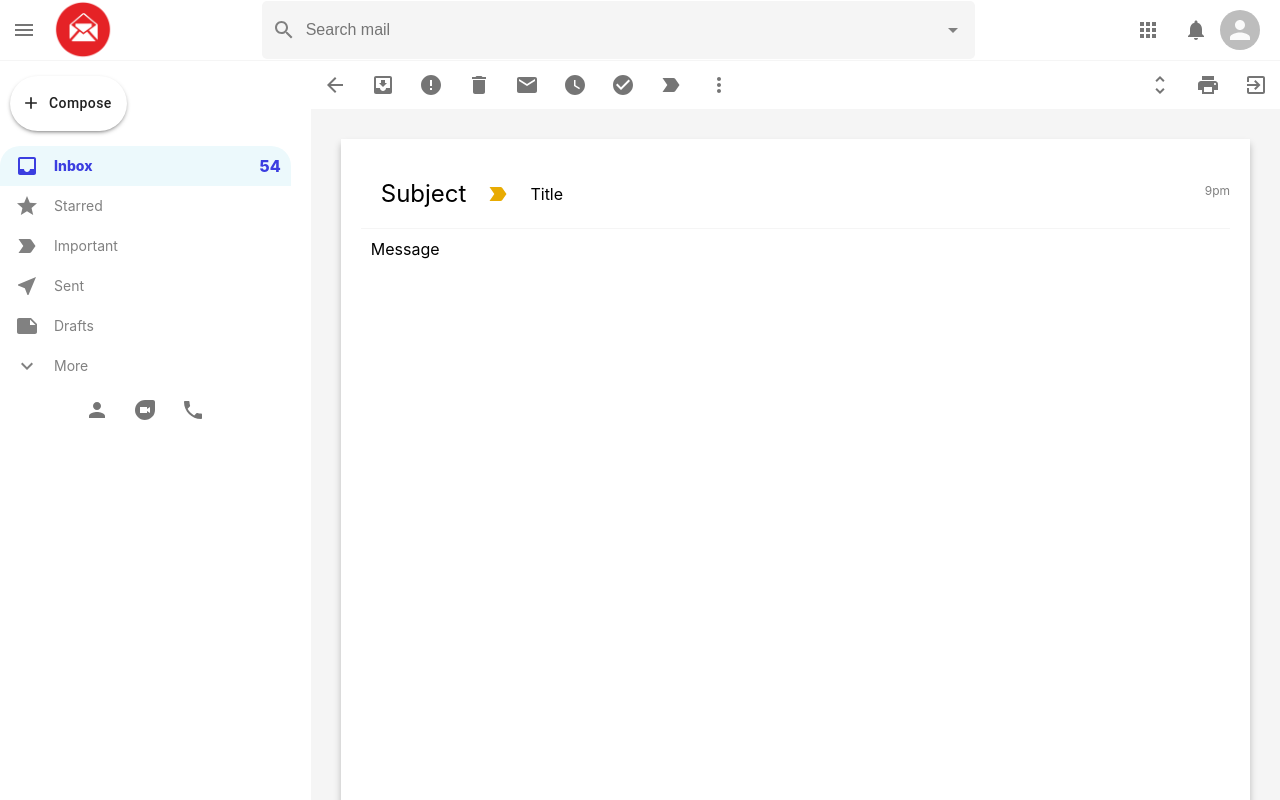
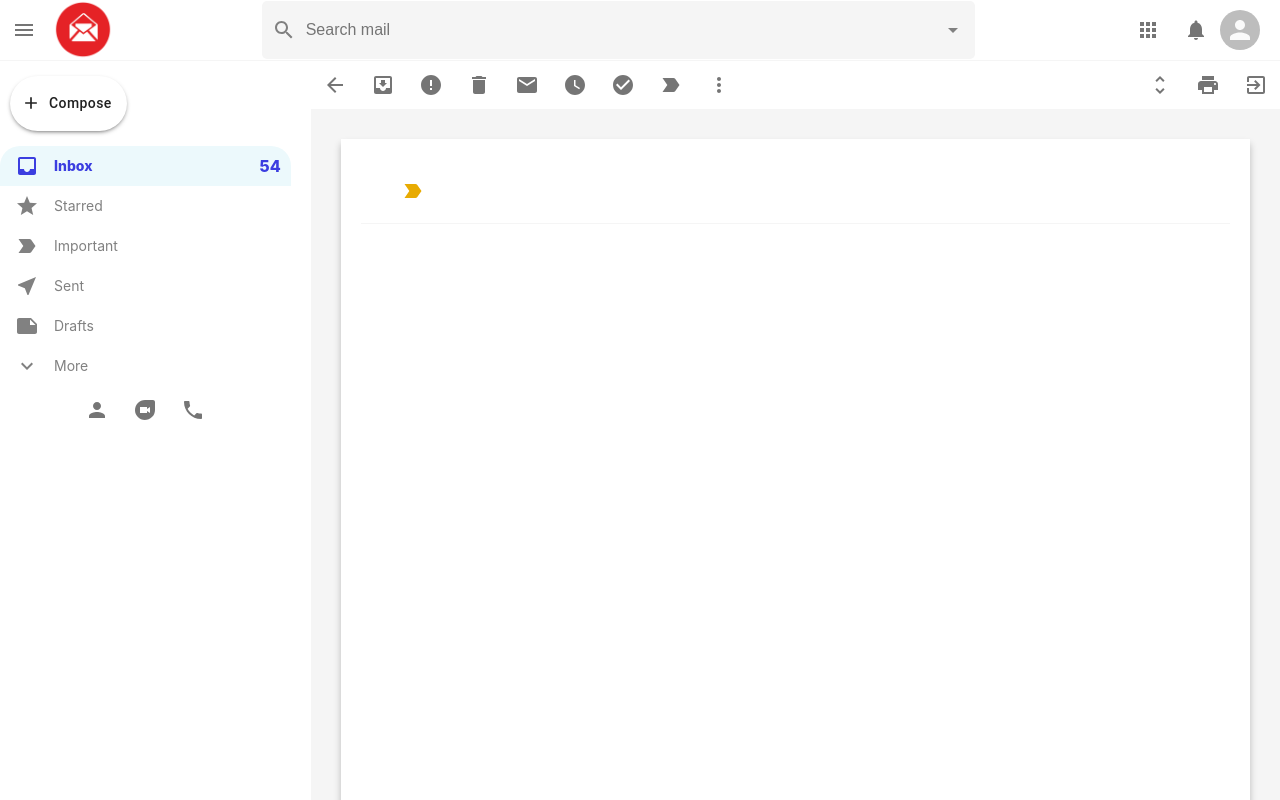
Before and after one commit to aarmendd/mail, a React (Create React App) app: page /mail in a window 1280 px wide. Shown: the top 800 px of the page. Built offline with nearby package versions, Linux system fonts and the light colour scheme.

Commit message:
:bookmark: Show email content from state

```diff
--- a/src/EmailRow.js
+++ b/src/EmailRow.js
@@ -4,12 +4,28 @@
 import React from "react";
 import "./EmailRow.css";
 import { useHistory } from "react-router-dom";
+import { useDispatch } from "react-redux";
+import { selectMail } from "./features/mailSlice";
 
 function EmailRow({ id, title, subject, description, time }) {
-    const history = useHistory();
+  const history = useHistory();
+  const dispatch = useDispatch();
+
+  const openMail = () => {
+    dispatch(
+      selectMail({
+        id,
+        title,
+        subject,
+        description,
+        time,
+      })
+    );
+    history.push("/mail")
+  };
 
   return (
-    <div onClick={() => history.push("/mail")} className="emailRow">
+    <div onClick={openMail} className="emailRow">
       <div className="emailRow__options">
         <Checkbox />
         <IconButton>
--- a/src/Mail.js
+++ b/src/Mail.js
@@ -14,9 +14,13 @@
 import UnfoldMoreIcon from "@material-ui/icons/UnfoldMore";
 import PrintIcon from "@material-ui/icons/Print";
 import ExitToAppIcon from "@material-ui/icons/ExitToApp";
+import { useSelector } from "react-redux";
+import { selectOpenMail } from "./features/mailSlice";
+
 
 function Mail() {
   const history = useHistory();
+  const selectedMail = useSelector(selectOpenMail);
 
   return (
     <div className="mail">
@@ -75,13 +79,13 @@
 
       <div className="mail__body">
         <div className="mail__bodyHeader">
-          <h2>Subject</h2>
+          <h2>{selectedMail?.subject}</h2>
           <LabelImportantIcon className="mail__important" />
-          <p>Title</p>
-          <p className="mail__time">9pm</p>
+          <p>{selectedMail?.title}</p>
+          <p className="mail__time">{selectedMail?.time}</p>
         </div>
         <div className="mail__message">
-          <p>Message</p>
+          <p>{selectedMail?.description}</p>
         </div>
       </div>
     </div>
--- a/src/features/mailSlice.js
+++ b/src/features/mailSlice.js
@@ -3,9 +3,13 @@
 export const mailSlice = createSlice({
   name: "mail",
   initialState: {
+    selectedMail: null,
     sendMessageIsOpen: false,
   },
   reducers: {
+    selectMail: (state, action) => {
+      state.selectedMail = action.payload;
+    },
     openSendMessage: (state) => {
       state.sendMessageIsOpen = true;
     },
@@ -15,8 +19,13 @@
   },
 });
 
-export const { openSendMessage, closeSendMessage } = mailSlice.actions;
+export const {
+  selectMail,
+  openSendMessage,
+  closeSendMessage,
+} = mailSlice.actions;
 
 export const selectSendMessageIsOpen = (state) => state.mail.sendMessageIsOpen;
+export const selectOpenMail = (state) => state.mail.selectedMail
 
 export default mailSlice.reducer;
```
Also changed, not shown: 1 other file (tests, documents, lock files or other folders).
